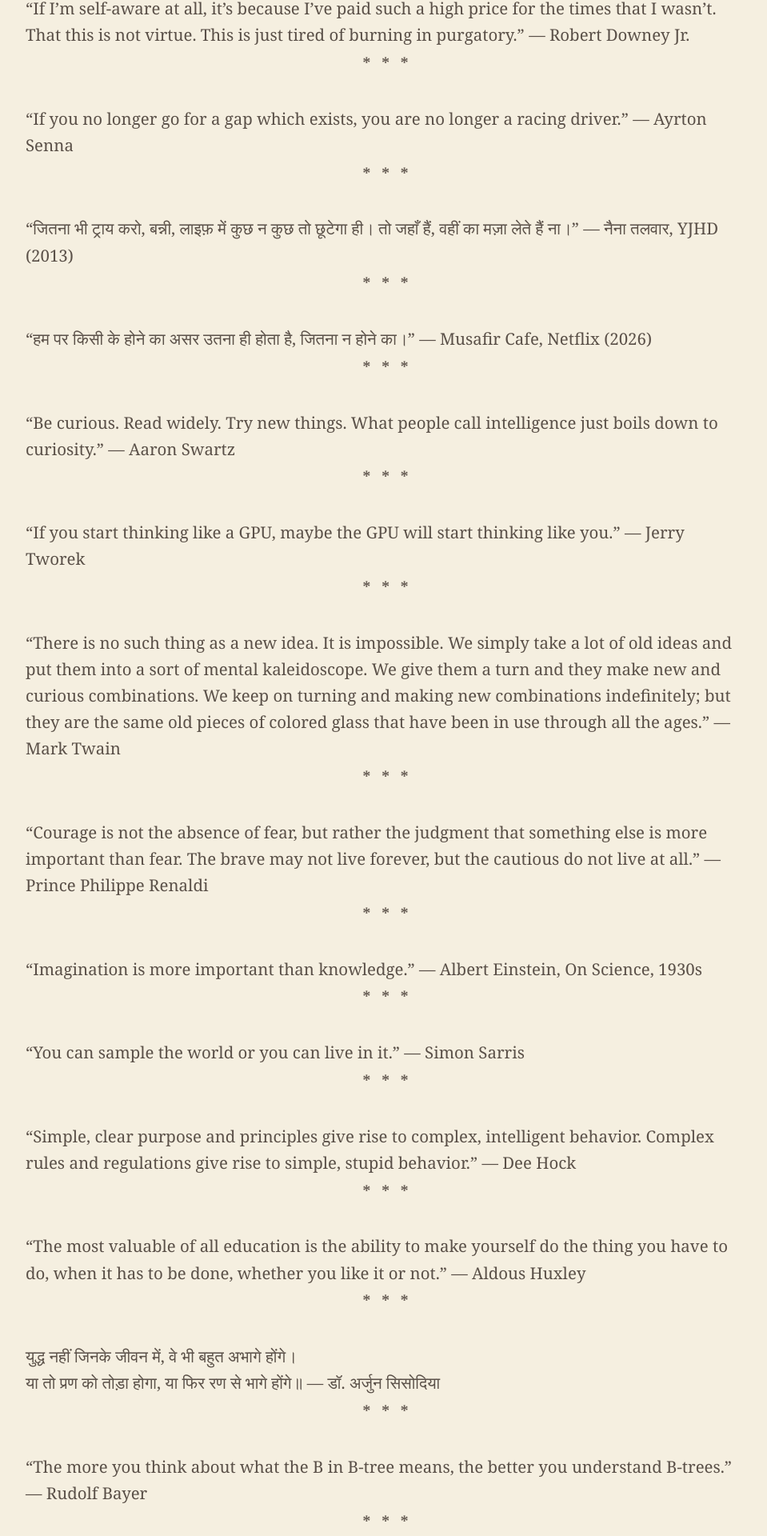
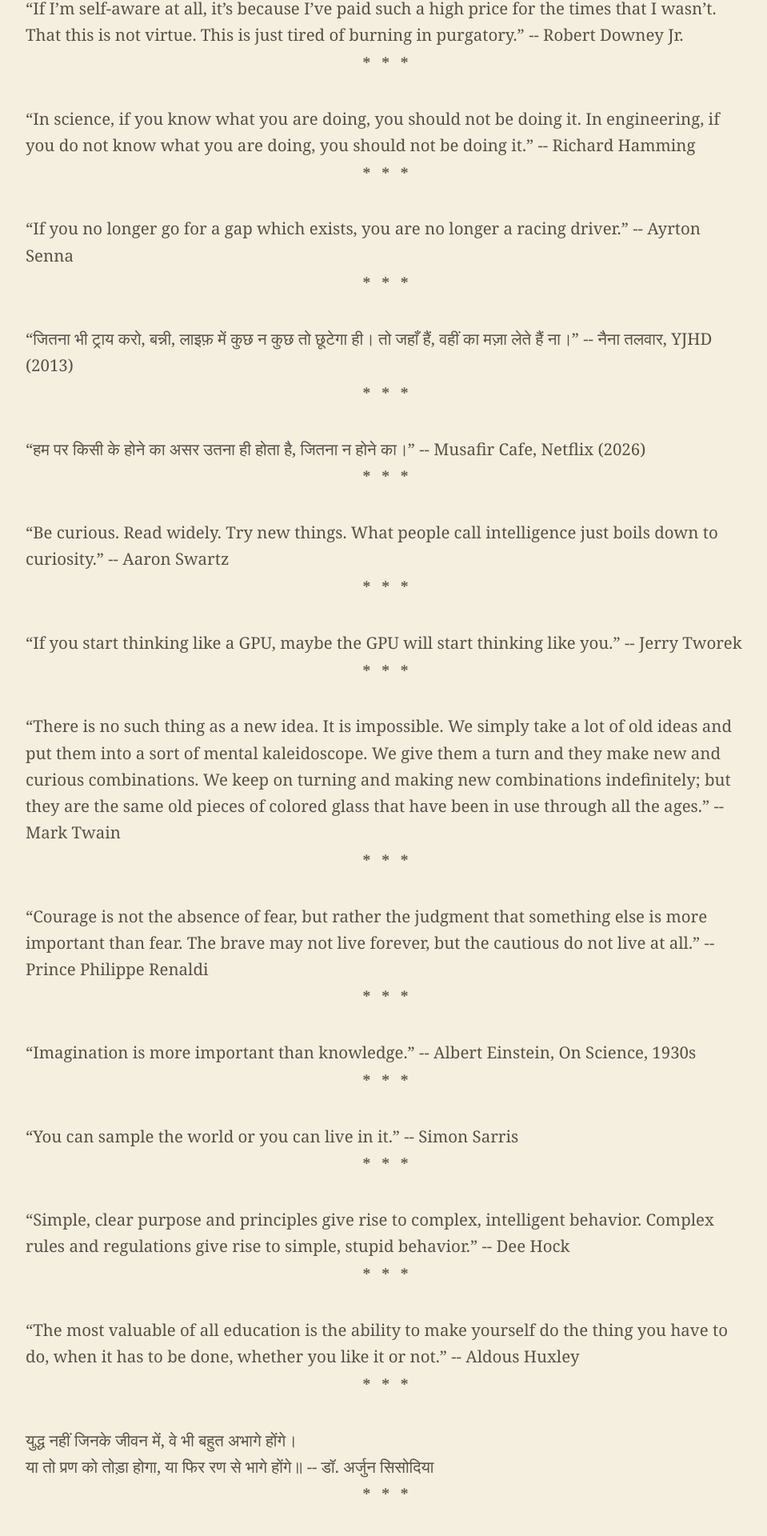
Before and after one commit to notsheesh/notsheesh.github.io, a React (Vite) app: page / in a window 1280 px wide. Shown: the part 1376-3296 px from the top of the page at 80% size, without its empty margins (248-1207 px from the left). Built offline with nearby package versions, Linux system fonts and the light colour scheme; a web font is replaced by a local one.

Commit message:
add richard hamming quote to notes

```diff
--- a/src/data/notes.jsx
+++ b/src/data/notes.jsx
@@ -1,34 +1,35 @@
 const note = (id, date, content, details = {}) => ({ id, date, content, ...details })
 
 export const notes = [
-  note('purgatory', '2026-08-19', '“If I’m self-aware at all, it’s because I’ve paid such a high price for the times that I wasn’t. That this is not virtue. This is just tired of burning in purgatory.” — Robert Downey Jr.'),
-  note('racing-driver', '2026-08-17', '“If you no longer go for a gap which exists, you are no longer a racing driver.” — Ayrton Senna'),
-  note('something-will-be-left-behind', '2026-08-09', '“जितना भी ट्राय करो, बन्नी, लाइफ़ में कुछ न कुछ तो छूटेगा ही। तो जहाँ हैं, वहीं का मज़ा लेते हैं ना।” — नैना तलवार, YJHD (2013)'),
-  note('presence-and-absence', '2026-08-09', '“हम पर किसी के होने का असर उतना ही होता है, जितना न होने का।” — Musafir Cafe, Netflix (2026)'),
-  note('curiosity', '2026-07-21', '“Be curious. Read widely. Try new things. What people call intelligence just boils down to curiosity.” — Aaron Swartz'),
-  note('gpu', '2026-07-21', '“If you start thinking like a GPU, maybe the GPU will start thinking like you.” — Jerry Tworek'),
-  note('new-idea', '2026-07-12', '“There is no such thing as a new idea. It is impossible. We simply take a lot of old ideas and put them into a sort of mental kaleidoscope. We give them a turn and they make new and curious combinations. We keep on turning and making new combinations indefinitely; but they are the same old pieces of colored glass that have been in use through all the ages.” — Mark Twain'),
-  note('courage', '2026-07-12', '“Courage is not the absence of fear, but rather the judgment that something else is more important than fear. The brave may not live forever, but the cautious do not live at all.” — Prince Philippe Renaldi'),
-  note('imagination', '2026-07-01', '“Imagination is more important than knowledge.” — Albert Einstein, On Science, 1930s'),
-  note('sample-the-world', '2026-06-28', '“You can sample the world or you can live in it.” — Simon Sarris'),
-  note('simple-rules', '2026-06-28', '“Simple, clear purpose and principles give rise to complex, intelligent behavior. Complex rules and regulations give rise to simple, stupid behavior.” — Dee Hock'),
-  note('valuable-education', '2026-06-28', '“The most valuable of all education is the ability to make yourself do the thing you have to do, when it has to be done, whether you like it or not.” — Aldous Huxley'),
+  note('purgatory', '2026-08-19', '“If I’m self-aware at all, it’s because I’ve paid such a high price for the times that I wasn’t. That this is not virtue. This is just tired of burning in purgatory.” -- Robert Downey Jr.'),
+  note('science-and-engineering', '2026-08-17', '“In science, if you know what you are doing, you should not be doing it. In engineering, if you do not know what you are doing, you should not be doing it.” -- Richard Hamming'),
+  note('racing-driver', '2026-08-17', '“If you no longer go for a gap which exists, you are no longer a racing driver.” -- Ayrton Senna'),
+  note('something-will-be-left-behind', '2026-08-09', '“जितना भी ट्राय करो, बन्नी, लाइफ़ में कुछ न कुछ तो छूटेगा ही। तो जहाँ हैं, वहीं का मज़ा लेते हैं ना।” -- नैना तलवार, YJHD (2013)'),
+  note('presence-and-absence', '2026-08-09', '“हम पर किसी के होने का असर उतना ही होता है, जितना न होने का।” -- Musafir Cafe, Netflix (2026)'),
+  note('curiosity', '2026-07-21', '“Be curious. Read widely. Try new things. What people call intelligence just boils down to curiosity.” -- Aaron Swartz'),
+  note('gpu', '2026-07-21', '“If you start thinking like a GPU, maybe the GPU will start thinking like you.” -- Jerry Tworek'),
+  note('new-idea', '2026-07-12', '“There is no such thing as a new idea. It is impossible. We simply take a lot of old ideas and put them into a sort of mental kaleidoscope. We give them a turn and they make new and curious combinations. We keep on turning and making new combinations indefinitely; but they are the same old pieces of colored glass that have been in use through all the ages.” -- Mark Twain'),
+  note('courage', '2026-07-12', '“Courage is not the absence of fear, but rather the judgment that something else is more important than fear. The brave may not live forever, but the cautious do not live at all.” -- Prince Philippe Renaldi'),
+  note('imagination', '2026-07-01', '“Imagination is more important than knowledge.” -- Albert Einstein, On Science, 1930s'),
+  note('sample-the-world', '2026-06-28', '“You can sample the world or you can live in it.” -- Simon Sarris'),
+  note('simple-rules', '2026-06-28', '“Simple, clear purpose and principles give rise to complex, intelligent behavior. Complex rules and regulations give rise to simple, stupid behavior.” -- Dee Hock'),
+  note('valuable-education', '2026-06-28', '“The most valuable of all education is the ability to make yourself do the thing you have to do, when it has to be done, whether you like it or not.” -- Aldous Huxley'),
   note('yuddh', '2026-06-28', (
     <p>
       युद्ध नहीं जिनके जीवन में, वे भी बहुत अभागे होंगे।<br />
-      या तो प्रण को तोड़ा होगा, या फिर रण से भागे होंगे॥ — डॉ. अर्जुन सिसोदिया
+      या तो प्रण को तोड़ा होगा, या फिर रण से भागे होंगे॥ -- डॉ. अर्जुन सिसोदिया
     </p>
   )),
-  note('btree', '2026-06-07', '“The more you think about what the B in B-tree means, the better you understand B-trees.” — Rudolf Bayer'),
-  note('build-thought', '2026-05-21', '“Get that soft sponge in your head, which was mostly a primitive state machine tuned by evolution to hunt and eat and fuck, to think abstractly. Learn to build thought.” — Vlad Feinberg'),
-  note('future', '2026-04-27', '“The future is already here, it’s just not evenly distributed.” — William Gibson'),
+  note('btree', '2026-06-07', '“The more you think about what the B in B-tree means, the better you understand B-trees.” -- Rudolf Bayer'),
+  note('build-thought', '2026-05-21', '“Get that soft sponge in your head, which was mostly a primitive state machine tuned by evolution to hunt and eat and fuck, to think abstractly. Learn to build thought.” -- Vlad Feinberg'),
+  note('future', '2026-04-27', '“The future is already here, it’s just not evenly distributed.” -- William Gibson'),
   note('teachers', '2025-10-23', 'There are no bad students, only impatient teachers.'),
-  note('hell', '2025-10-20', '“If you’re going through hell, keep going.” — Winston Churchill'),
-  note('simplicity', '2025-10-19', '“An idiot admires complexity, a genius admires simplicity” — Terry Davis, Creator of Temple OS'),
-  note('knowledge', '2025-10-18', '“No amount of knowledge is going to change man, because knowledge is limited, and as long as you remain in that realm of knowledge, you will always remain within a certain limitation.” — J. Krishnamurti'),
+  note('hell', '2025-10-20', '“If you’re going through hell, keep going.” -- Winston Churchill'),
+  note('simplicity', '2025-10-19', '“An idiot admires complexity, a genius admires simplicity” -- Terry Davis, Creator of Temple OS'),
+  note('knowledge', '2025-10-18', '“No amount of knowledge is going to change man, because knowledge is limited, and as long as you remain in that realm of knowledge, you will always remain within a certain limitation.” -- J. Krishnamurti'),
   note('anything', '2025-10-16', (
     <ul>
-      <li>“The only principle that does not inhibit progress is: anything goes.” — Paul Feyerabend</li>
+      <li>“The only principle that does not inhibit progress is: anything goes.” -- Paul Feyerabend</li>
       <li>
         <a rel="external" href="https://www.marxists.org/reference/subject/philosophy/works/ge/feyerabe.htm" className="link">
           Against Method, Outline of an anarchistic theory of knowledge
@@ -36,17 +37,17 @@ export const notes = [
       </li>
     </ul>
   )),
-  note('bombs', '2025-10-14', '“I am thinking about something much more important than bombs. I am thinking about computers.” — John von Neumann'),
+  note('bombs', '2025-10-14', '“I am thinking about something much more important than bombs. I am thinking about computers.” -- John von Neumann'),
   note('noam', '2025-10-13', (
     <p>
-      “We offer no explanation as to why these architectures seem to work; we attribute their success, as all else, to divine benevolence” — Noam Shazeer,{' '}
+      “We offer no explanation as to why these architectures seem to work; we attribute their success, as all else, to divine benevolence” -- Noam Shazeer,{' '}
       <a rel="external" href="https://arxiv.org/abs/2002.05202v1" className="link">
         GLU Variants Improve Transformer
       </a>
     </p>
   )),
-  note('12', '2025-10-12', '“When you first start to study a field, it seems like you have to memorize a zillion things. You don’t. What you need is to identify the core principles – generally three to twelve of them - that govern the field.” — John Reed'),
-  note('magic', '2025-10-11', 'Hold your dreams like pixie dust in a jar, close and hidden in the dark — for they only glow in the hush of your heart, or scatter at the first wind of doubt.'),
+  note('12', '2025-10-12', '“When you first start to study a field, it seems like you have to memorize a zillion things. You don’t. What you need is to identify the core principles – generally three to twelve of them - that govern the field.” -- John Reed'),
+  note('magic', '2025-10-11', 'Hold your dreams like pixie dust in a jar, close and hidden in the dark -- for they only glow in the hush of your heart, or scatter at the first wind of doubt.'),
   note('reality', '2025-10-11', (
     <ul>
       <li>Reality is the best framework.</li>
@@ -54,11 +55,11 @@ export const notes = [
       <li>Simulation is fake. Reality is the truest framework.</li>
     </ul>
   )),
-  note('intelligence', '2025-10-06', '“If you value intelligence above all other human qualities, you’re gonna have a bad time” — Ilya Sutskever'),
-  note('fear', '2025-09-28', '“I must not fear. Fear is the mind-killer. Fear is the little-death that brings total obliteration. I will face my fear. I will permit it to pass over me and through me. And when it has gone past I will turn the inner eye to see its path. Where the fear has gone there will be nothing. Only I will remain.” ― Frank Herbert, Dune', {
+  note('intelligence', '2025-10-06', '“If you value intelligence above all other human qualities, you’re gonna have a bad time” -- Ilya Sutskever'),
+  note('fear', '2025-09-28', '“I must not fear. Fear is the mind-killer. Fear is the little-death that brings total obliteration. I will face my fear. I will permit it to pass over me and through me. And when it has gone past I will turn the inner eye to see its path. Where the fear has gone there will be nothing. Only I will remain.” -- Frank Herbert, Dune', {
     title: 'Fear is the mind killer',
   }),
-  note('ramanujan', '2025-03-24', '“Don’t you see? An equation has no meaning to me... unless it expresses a thought of God.” — Srinivas Ramanujan Aiyangar', {
+  note('ramanujan', '2025-03-24', '“Don’t you see? An equation has no meaning to me... unless it expresses a thought of God.” -- Srinivas Ramanujan Aiyangar', {
     image: 'https://m.media-amazon.com/images/M/MV5BMzg5NmI3ZDktOGU0Ni00OTI1LWI0NTktNmY0YTBiNjJkMDg0XkEyXkFqcGc@._V1_.jpg',
     imageAlt: 'Srinivasa Ramanujan writing equations in chalk in The Man Who Knew Infinity',
     subimages: [
@@ -72,19 +73,19 @@ export const notes = [
       'Srinivasa Ramanujan and his wife Janaki outside their home',
     ],
   }),
-  note('composite', '2025-03-16', '“The ideal engineer is a composite ... He is not a scientist, he is not a mathematician, he is not a sociologist or a writer; but he may use the knowledge and techniques of any or all of these disciplines in solving engineering problems.” — N. W. Dougherty'),
-  note('giants', '2025-02-19', '“If I have seen further, it is by standing on the shoulders of giants.” — Sir Isaac Newton', {
+  note('composite', '2025-03-16', '“The ideal engineer is a composite ... He is not a scientist, he is not a mathematician, he is not a sociologist or a writer; but he may use the knowledge and techniques of any or all of these disciplines in solving engineering problems.” -- N. W. Dougherty'),
+  note('giants', '2025-02-19', '“If I have seen further, it is by standing on the shoulders of giants.” -- Sir Isaac Newton', {
     image: 'https://upload.wikimedia.org/wikipedia/commons/thumb/b/b4/Orion_aveugle_cherchant_le_soleil.jpg/1280px-Orion_aveugle_cherchant_le_soleil.jpg',
     imageAlt: 'Blind Orion searching for the rising sun in Nicolas Poussin’s landscape painting',
   }),
-  note('secret', '2025-02-19', '“There is no secret ingredient. It’s just you.” — Mr. Ping', {
+  note('secret', '2025-02-19', '“There is no secret ingredient. It’s just you.” -- Mr. Ping', {
     image: 'https://sethlewis.ie/wp-content/uploads/2021/03/poscroll1-e1616582385237.jpeg',
     imageAlt: 'Mr. Ping looking through a scroll in Kung Fu Panda',
   }),
   note('turing', '2025-01-06', (
     <>
-      <p>“Sometimes it’s the very people who no one imagines anything of who do the things no one can imagine.” — Christopher, The Imitation Game</p>
-      <p>“A computer would deserve to be called intelligent if it could deceive a human into believing that it was human.” — Alan Turing</p>
+      <p>“Sometimes it’s the very people who no one imagines anything of who do the things no one can imagine.” -- Christopher, The Imitation Game</p>
+      <p>“A computer would deserve to be called intelligent if it could deceive a human into believing that it was human.” -- Alan Turing</p>
     </>
   ), {
     image: 'https://m.media-amazon.com/images/M/MV5BMTc3ZWRhYmYtOGVhZS00NmNkLWJiNzMtN2I1MTJlNWM2NjEyXkEyXkFqcGc@._V1_.jpg',
@@ -100,18 +101,18 @@ export const notes = [
       'Alan Turing and other cryptanalysts looking at the bombe machine',
     ],
   }),
-  note('mountain', '2024-09-04', '“Mountain: identified. Time to climb” — Ilya Sutskever'),
+  note('mountain', '2024-09-04', '“Mountain: identified. Time to climb” -- Ilya Sutskever'),
   note('chm', '2024-07-05', (
     <>
-      <p>“The best way to predict the future is to invent it.” — Alan Kay</p>
-      <p>“Necessity is the mother of invention.” — Plato</p>
+      <p>“The best way to predict the future is to invent it.” -- Alan Kay</p>
+      <p>“Necessity is the mother of invention.” -- Plato</p>
     </>
   ), {
     title: 'Computer History Museum, Mountain View, CA',
   }),
-  note('minimalism', '2024-06-06', '“All you needed was a light, a cup of tea, and your stereo.” — Steve Jobs', {
+  note('minimalism', '2024-06-06', '“All you needed was a light, a cup of tea, and your stereo.” -- Steve Jobs', {
     image: 'https://res.cloudinary.com/dkpjmxbwo/image/upload/v1/Aspen/TEMP/TEMP_Steve_and_Tiffany_lamp_Diana_Walker_x75sqx',
     imageAlt: 'Steve Jobs sitting on the floor under a Tiffany lamp in his Woodside home',
   }),
-  note('roon', '2022-10-22', '“Experts are fake, smart generalists rule the world, everything is designed by people no smarter than you, and courage is in shorter supply than genius” — roon'),
+  note('roon', '2022-10-22', '“Experts are fake, smart generalists rule the world, everything is designed by people no smarter than you, and courage is in shorter supply than genius” -- roon'),
 ].sort((a, b) => b.date.localeCompare(a.date))
```
